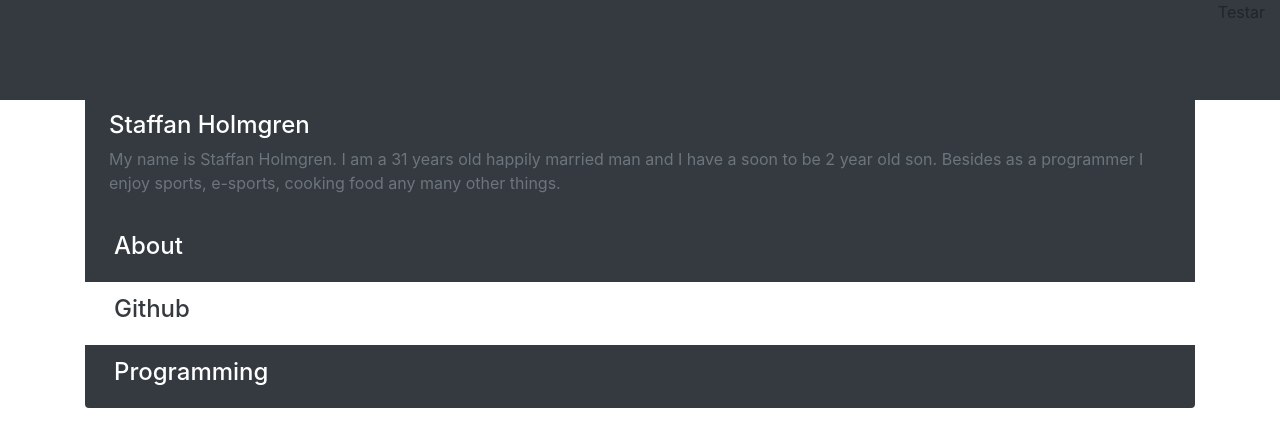
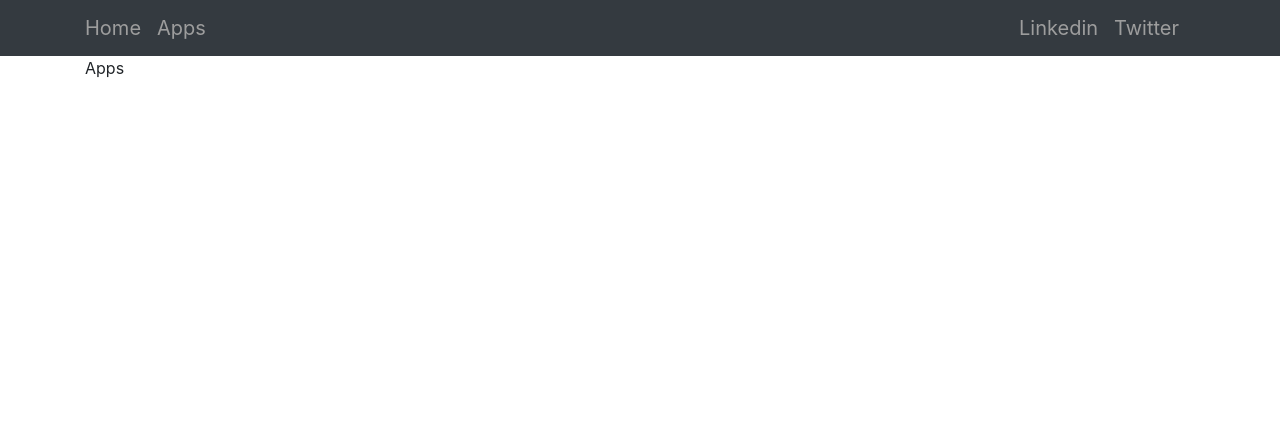
Before and after one commit to linkebon/homepage, a React app in the folder frontend/app/: page /apps in a window 1280 px wide. Shown: the top 446 px of the page. Built offline with nearby package versions, Linux system fonts and the light colour scheme; the HTML template or start-up script is replaced by a standard one.

Commit message:
Navbar. Changed the way to render children with content in in the CollapsableContentEntry

```diff
--- a/frontend/app/src/components/App.js
+++ b/frontend/app/src/components/App.js
@@ -1,24 +1,25 @@
 import React from 'react';
-import {BrowserRouter as Router, Route, Switch, Link} from 'react-router-dom';
+import {BrowserRouter as Router, Route, Switch} from 'react-router-dom';
 import NoMatch from "./NoMatch";
 import Home from './Home';
+import Navbar from './Navbar';
+import AppsContainer from '../container/AppsContainer';
 
 const App = () => (
+    <Router>
         <div>
-        <Router>
-            <div className="container-fluid bg-dark" style={{maxHeight: '100px'}}>
-                <span className="float-right">Testar</span>
-                <br/>
+            <Navbar/>
             <Switch>
-                    <Route path="/" component={Home}/>
+                <Route exact path="/" component={Home}/>
+                <Route path="/apps" component={AppsContainer}/>
                 <Route component={NoMatch}/>
             </Switch>
             <div>
                 {/*footer*/}
             </div>
+
         </div>
     </Router>
-    </div>
 );
 
 export default App
--- a/frontend/app/src/components/HomeInformationEntry.js
+++ b/frontend/app/src/components/CollapsableContentEntry.js
@@ -1,21 +1,17 @@
 import React from 'react';
 
-const HomeInformationEntry = (props) => {
-    const {bgColor, isRoundedTop, isRoundedBottom, textColor, text, header, secondHeader, id, areaLabel, isInitiallyCollapsed} = props;
+const CollapsableContentEntry = ({children, bgColor, isRoundedTop, isRoundedBottom, textColor, header, secondHeader, id, areaLabel, isInitiallyCollapsed}) => {
     const bgClass = 'bg-' + bgColor;
     const textClass = 'text-' + textColor;
     const collapsedClass = isInitiallyCollapsed ? 'show' : '';
     const roundedTop = isRoundedTop ? 'rounded-top' : '';
     const roundedBottom = isRoundedBottom ? 'rounded-bottom' : '';
-    const createTextHtml = () => {
-        return {__html: text}
-    };
     return (
         <div className="pos-f-t">
             <div className={'collapse ' + collapsedClass} id={id}>
                 <div className={bgClass + ' p-4 ' + roundedTop}>
                     <h4 className={'text-capitalize ' + textClass}>{secondHeader}</h4>
-                    <div className="text-muted" dangerouslySetInnerHTML={createTextHtml()}/>
+                    <div className="text-muted">{children}</div>
                 </div>
             </div>
             <div className={'navbar ' + bgClass + ' ' + roundedBottom}>
@@ -29,4 +25,4 @@ const HomeInformationEntry = (props) => {
     )
 };
 
-export default HomeInformationEntry
+export default CollapsableContentEntry
--- a/frontend/app/src/components/Home.js
+++ b/frontend/app/src/components/Home.js
@@ -1,26 +1,27 @@
-import React, {Component} from 'react';
-import HomeInformationEntry from '../components/HomeInformationEntry';
+import React from 'react';
+import CollapsableContentEntry from './CollapsableContentEntry';
 
 const Home = (props) => {
-    const aboutText = "My name is Staffan Holmgren. I am a 31 years old happily married man and I have a soon to be 2 year old son. Besides as a programmer I enjoy sports, e-sports, cooking food any many other things.";
-    const githubText = "Sometimes i write some code which i then publishn to my github account which is <a href=\"https://github.com/linkebon\">linkebon</a>";
-    const programmingText = "Here is the programming skillz of linkebon just for fun :)";
+    const aboutText = <p>My name is Staffan Holmgren. I am a 30 years old happily married man and I have a soon to be 2 year old son. Besides as a programmer I enjoy sports, e-sports, cooking food any many other things.</p>
+    const githubText = <p>Sometimes i write some code which i probably push to my github account which is <a href="https://github.com/linkebon">linkebon</a></p>;
+    const programmingText = <p>Here is the programming skillz of linkebon just for fun :)</p>;
     return (
-        <div className="container" style={{paddingTop: '5%'}}>
-            {/*about*/}
-            <HomeInformationEntry id="aboutId" bgColor="dark" isRoundedTop={true} isRoundedBottom={false}
+        <div className="container">
+            <CollapsableContentEntry id="aboutId" bgColor="dark" isRoundedTop={false} isRoundedBottom={false}
                                   textColor="white"
                                   text={aboutText} header="About" secondHeader="Staffan Holmgren"
-                                  areaLabel="About linkebon" isInitiallyCollapsed={true}/>
-            {/*github*/}
-            <HomeInformationEntry id="githubId" bgColor="white" isRoundedTop={false} isRoundedBottom={false}
-                                  textColor="dark"
-                                  text={githubText} header="Github" secondHeader="" areaLabel="Github"/>
-            {/*twitter*/}
-            <HomeInformationEntry id="twitterId" bgColor="dark" isRoundedTop={false} isRoundedBottom={true}
-                                  textColor="white"
-                                  text={programmingText} header="Programming" secondHeader="Skillz"
-                                  areaLabel="Programming"/>
+                                  areaLabel="About linkebon" isInitiallyCollapsed={true}>
+                {aboutText}
+            </CollapsableContentEntry>
+            <CollapsableContentEntry id="githubId" bgColor="white" isRoundedTop={false} isRoundedBottom={false}
+                                  textColor="dark" header="Github" secondHeader="" areaLabel="Github">
+                {githubText}
+            </CollapsableContentEntry>
+            <CollapsableContentEntry id="twitterId" bgColor="dark" isRoundedTop={false} isRoundedBottom={true}
+                                  textColor="white" header="Programming" secondHeader="Skillz"
+                                  areaLabel="Programming">
+                {programmingText}
+            </CollapsableContentEntry>
         </div>
     )
 };
--- /dev/null
+++ b/frontend/app/src/components/Navbar.js
@@ -0,0 +1,15 @@
+import React from 'react';
+import {Link} from 'react-router-dom';
+
+const Navbar = (props) => (
+    <nav className="navbar-nav navbarPadding bg-dark" >
+        <div className="container">
+            <Link className="navbar-brand" to="/">Home</Link>
+            <Link className="navbar-brand" to="/apps">Apps</Link>
+            <Link className="navbar-brand float-right" to="https://twitter.com/linkebon" target="_blank">Twitter</Link>
+            <Link className="navbar-brand float-right" to="https://se.linkedin.com/" target="_blank">Linkedin</Link>
+        </div>
+    </nav>
+);
+
+export default Navbar
--- /dev/null
+++ b/frontend/app/src/container/AppsContainer.js
@@ -0,0 +1,15 @@
+import React, {Component} from 'react';
+
+class AppsContainer extends Component {
+    constructor(props){
+        super(props);
+    }
+
+    render(){
+        return(
+            <div className="container">Apps</div>
+        )
+    }
+}
+
+export default AppsContainer
--- a/frontend/app/src/css/style.css
+++ b/frontend/app/src/css/style.css
@@ -0,0 +1,7 @@
+nav a {
+    color: #9d9d9d;
+}
+
+.navbarPadding {
+    padding: 0.5rem 1rem;
+}
```
Lines whose indentation alone changed are shown as unchanged.
